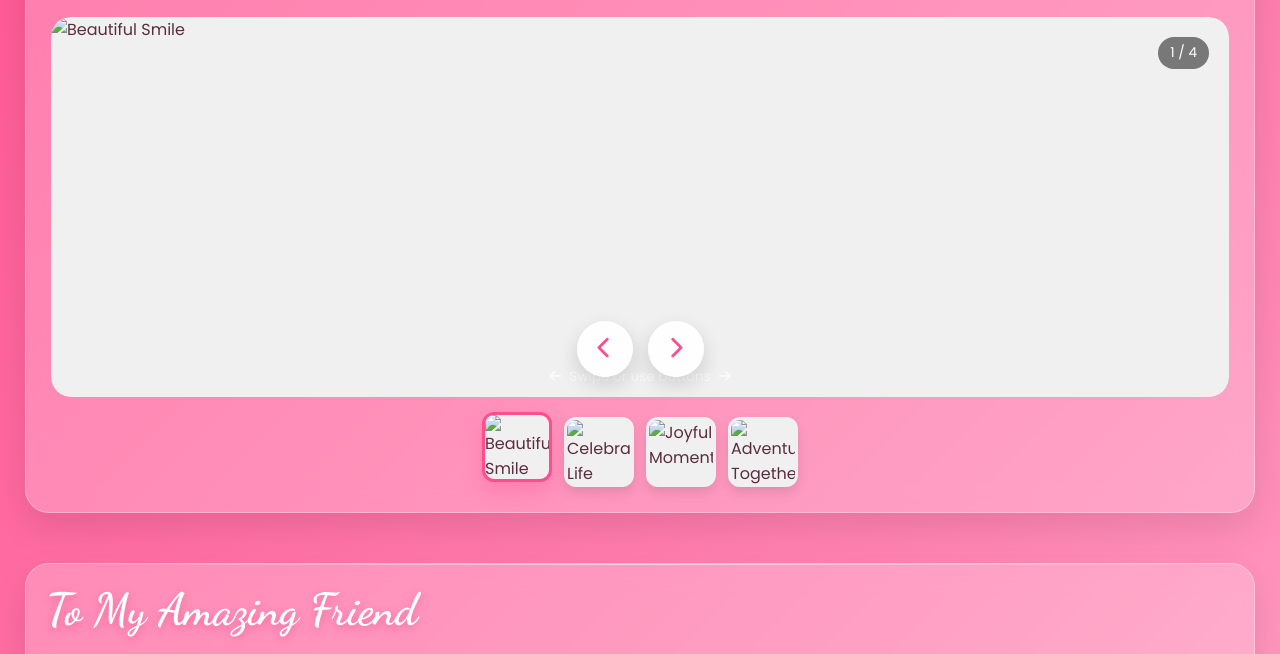
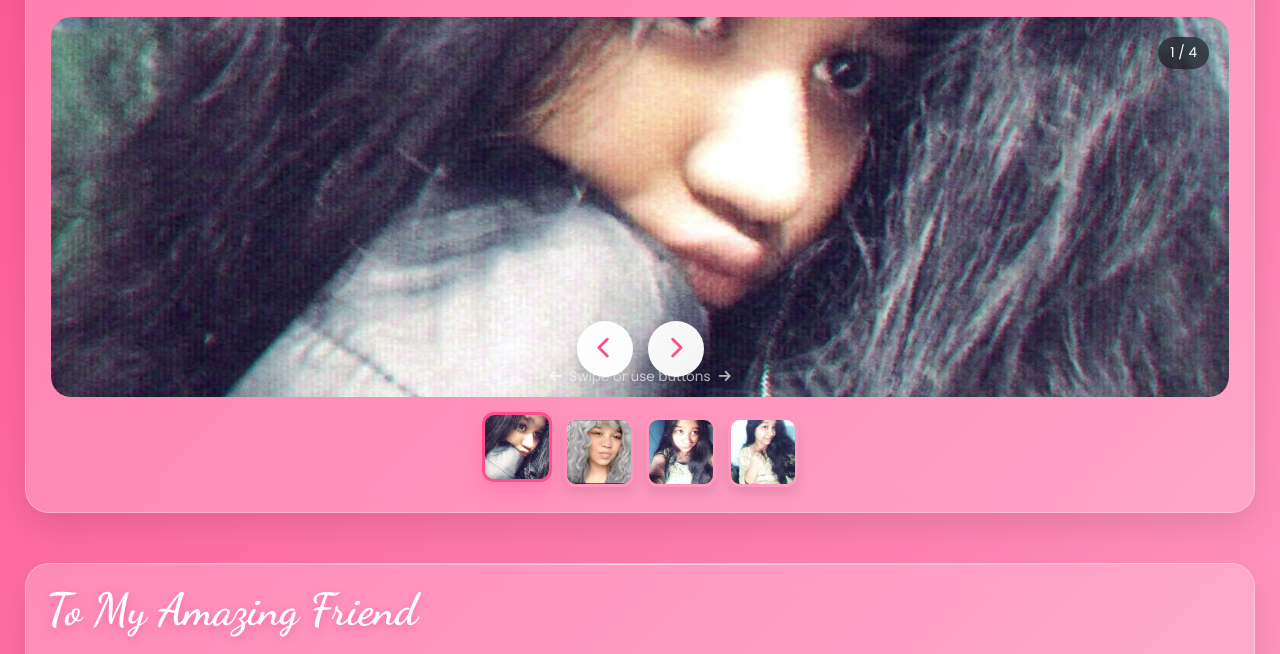
Before and after one commit to madhantirri/Thau.github.io, a plain HTML site: page index.html in a window 1280 px wide. Shown: the part 511-1165 px from the top of the page. Drawn offline with Linux system fonts and the light colour scheme.

Commit message:
Update photo URLs in index.html

```diff
--- a/index.html
+++ b/index.html
@@ -791,22 +791,22 @@
         // YOUR FRIEND'S PHOTOS - These are the JPG files you mentioned
         const photos = [
             {
-                url: "hae111.jpeg",  // Your first photo
+                url: "her11.jpeg",  // Your first photo
                 title: "Beautiful Smile",
                 description: "Your smile lights up every room!"
             },
             {
-                url: "hae222.jpeg",  // Your second photo
+                url: "her22.jpeg",  // Your second photo
                 title: "Celebrating Life",
                 description: "Always celebrating the beautiful moments"
             },
             {
-                url: "hae333.jpeg",  // Your third photo
+                url: "her33.jpeg",  // Your third photo
                 title: "Joyful Moments",
                 description: "So much joy in every moment with you"
             },
             {
-                url: "her444444.jpeg",  // Your fourth photo
+                url: "her44.jpeg",  // Your fourth photo
                 title: "Adventures Together",
                 description: "The best adventures are with you"
             }
```
